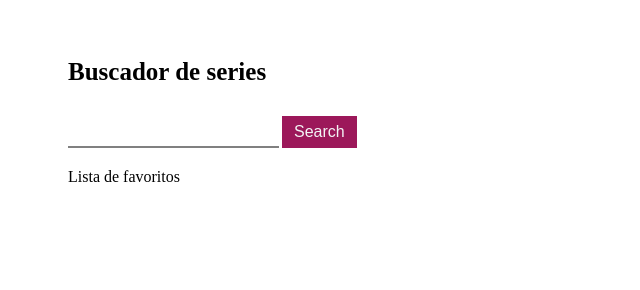
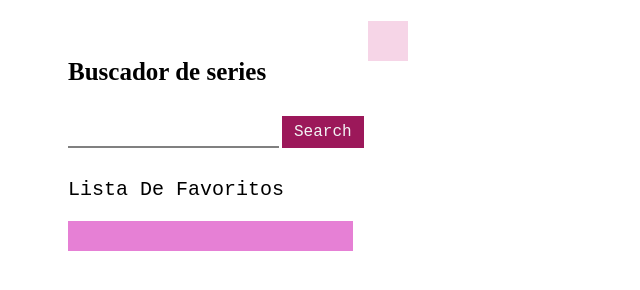
Before and after one commit to anawolfdev/Buscador-de-Series, a website: page docs/index.html in a window 1280 px wide. Shown: the whole page, without its empty margins (0-640 px from the left). Drawn offline with Linux system fonts and the light colour scheme.

Commit message:
update exercise

```diff
--- a/docs/assets/css/main.css
+++ b/docs/assets/css/main.css
@@ -1 +1 @@
-.page {display: -webkit-box;display: -ms-flexbox;display: flex;padding: 0 60px 20px;}.header_title {margin-bottom: 30px;font-size: 25px;margin-top: 50px;}.search_container {display: -webkit-box;display: -ms-flexbox;display: flex;-webkit-box-orient: horizontal;-webkit-box-direction: normal;-ms-flex-direction: row;flex-direction: row;}.js-input {border: none;border-bottom: 2px solid grey;display: -webkit-box;display: -ms-flexbox;display: flex;font-size: 16px;margin-right: 3px;}.js-search_btn {background-color: #9c185a;color: #f3f4f5;padding: 7px 12px;border: none;font-size: 16px;cursor: pointer;}.shows_fav {background-color: #e680d5;color: #f6d5e7;margin: 3px 0;display: inline-block;width: 100%;padding: 0;}.result_shows {background-color: #f6d5e7;color: #e680d5;display: -webkit-box;display: -ms-flexbox;display: flex;-ms-flex-wrap: wrap;flex-wrap: wrap;margin: 0 0 0 30px;padding: 0;}.fav_list {margin-top: 20px;display: inline-block;width: 300px;}.show_info h3 {text-align: center;}
+.page {display: -webkit-box;display: -ms-flexbox;display: flex;padding: 0 60px 20px;}.header_title {margin-bottom: 30px;font-size: 25px;margin-top: 50px;}.search_container {display: -webkit-box;display: -ms-flexbox;display: flex;-webkit-box-orient: horizontal;-webkit-box-direction: normal;-ms-flex-direction: row;flex-direction: row;}.js-input {border: none;border-bottom: 2px solid grey;display: -webkit-box;display: -ms-flexbox;display: flex;font-size: 16px;margin-right: 3px;}.js-search_btn {background-color: #9c185a;color: #f3f4f5;padding: 7px 12px;border: none;font-size: 16px;font-family: monospace;cursor: pointer;}.shows_fav {background-color: #e680d5;color: #f6d5e7;margin: 20px 10px 0 0;display: inline-block;width: 85%;padding: 15px;text-align: center;list-style: none;}.result_shows {background-color: #f6d5e7;color: #e680d5;display: -webkit-box;display: -ms-flexbox;display: flex;-ms-flex-wrap: wrap;flex-wrap: wrap;margin: 10 0 0 30px;padding: 20px;list-style: none;-webkit-box-pack: justify;-ms-flex-pack: justify;justify-content: space-between;text-transform: capitalize;font-family: monospace;}.fav_list {margin-top: 30px;display: inline-block;width: 300px;font-size: 20px;text-transform: capitalize;font-family: monospace;}.show_info h3 {text-align: center;}.remove_fav {background-color: #3d3080;border-radius: 10px;border: none;font-size: 18px;color: white;display: inline-block;text-align: center;cursor: pointer;}
--- a/docs/index.html
+++ b/docs/index.html
@@ -6,8 +6,7 @@
     <meta name="viewport" content="width=device-width, initial-scale=1.0">
     <meta http-equiv="X-UA-Compatible" content="ie=edge">
     <title>Evaluación final M2 - Ana Amaro</title>
-        <link rel="icon" href="favicon.png"
-        />
+    <link rel="icon" href="favicon.png" />
     <link rel="stylesheet" href="assets/css/main.css">
 </head>
 
@@ -21,7 +20,7 @@
                 <button type="submit" class="js-search_btn">Search</button>
             </div>
             <div class="fav_list">Lista de favoritos
-                    <div class="shows_fav"></div>
+                <ul class="shows_fav"></ul>
             </div>
         </header>
         <main class="main">
```
Also changed, not shown: docs/assets/js/main.js (+1 -1 lines), docs/assets/images/shows.png (added). Lines whose indentation alone changed are shown as unchanged.
